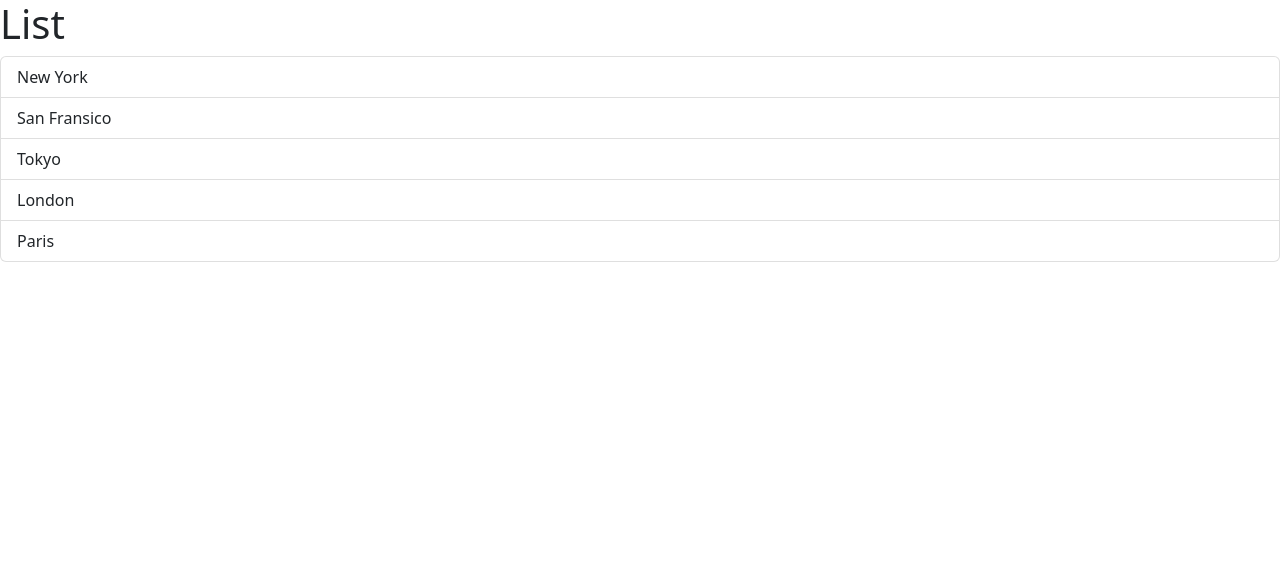
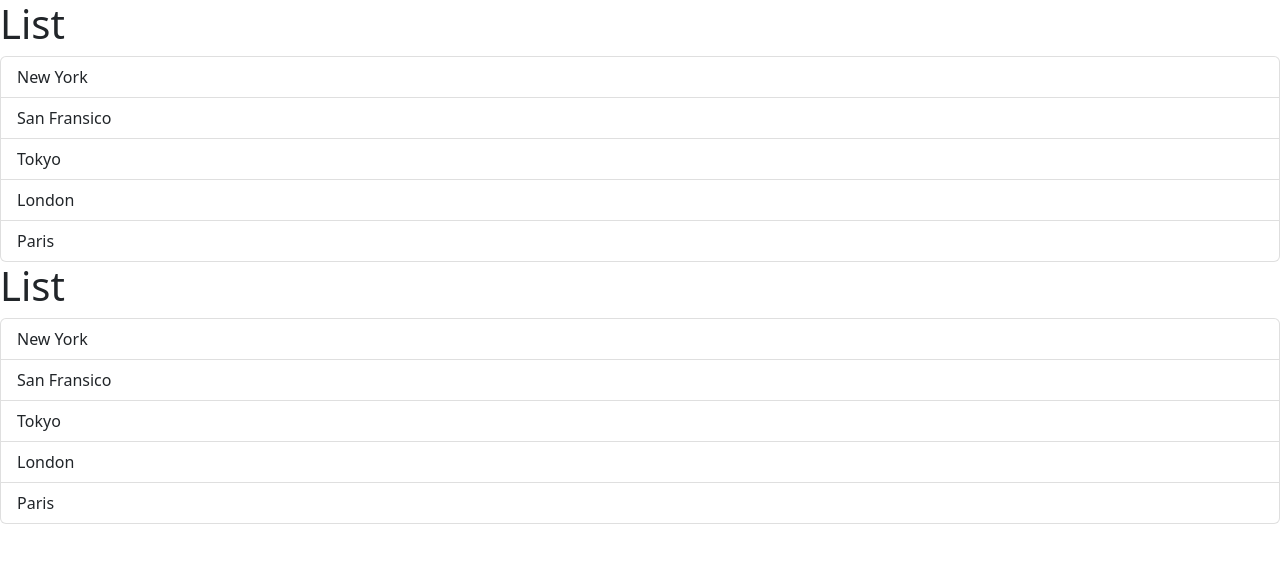
Before and after one commit to Jodjojo/React-Crash, a React (Vite) app in the folder React-app/: page / in a window 1280 px wide. Shown: the top 562 px of the page. Built offline with nearby package versions, Linux system fonts and the light colour scheme.

Commit message:
States in react(useState) - highlightOnClick

```diff
--- a/React-app/src/App.tsx
+++ b/React-app/src/App.tsx
@@ -6,9 +6,12 @@
 	return (
 		<div>
 			<ListGroup></ListGroup>
+			<ListGroup></ListGroup>
 		</div>
 	);
 }
 
+// If we had 2 or more sitings of the same component like having 2 list groups, they would have their own individuals states and will be independent of each other
+
 // export the APP component
 export default App;
--- a/React-app/src/components/ListGroup.tsx
+++ b/React-app/src/components/ListGroup.tsx
@@ -1,11 +1,16 @@
-import { MouseEvent } from "react";
+import { useState } from "react";
 
 function ListGroup() {
 	let items = ["New York", "San Fransico", "Tokyo", "London", "Paris"];
 
-	// EVENT HANDLER
-	// When we are declaring an event handler function outside of an onClick handler in react we have to define the type of function by calling the function type MouseEvent from React(TYPE ANNOTATION)
-	const handleClick = (event: MouseEvent) => console.log(event);
+	// let SelectedIndex = -1;
+	// Hook(useState) - function that allows us to tap into built in features in reacts...telling react that this component will have data or state that can chnage over time
+	const [SelectedIndex, SetSelectedIndex] = useState(-1);
+	// const arr = useState();
+	// The value (-1) in the useState is the value of the initial selector index then on each clickm the setSelectedIndex function is called using the index of the List clicked
+	// arr[0]; //Initial Variable(selectedIndex)
+	// arr[1]; //Updater function to update Dom
+
 	return (
 		<>
 			<h1>List</h1>
@@ -13,7 +18,17 @@
 
 			<ul className='list-group'>
 				{items.map((item, index) => (
-					<li className='list-group-item' key={item} onClick={handleClick}>
+					<li
+						className={
+							SelectedIndex === index
+								? "list-group-item active"
+								: "list-group-item"
+						}
+						key={item}
+						onClick={() => {
+							SetSelectedIndex(index);
+						}}
+					>
 						{item}
 					</li>
 				))}
@@ -22,7 +37,7 @@
 	);
 }
 
-// In react each element has a property called onClick for handling events
-// When mapping items we can add a second parameter called an INDEX
-
+// To Highlight a list item when clicked we have a bootstrap class called active
+// To Limit which item gets the active class on click we Manage the state by using a variable to keep track of the index of the selected item
+// so we use the conditional operator to decide if the variable index is equal to the selectedIndex variable we created
 export default ListGroup;
```
